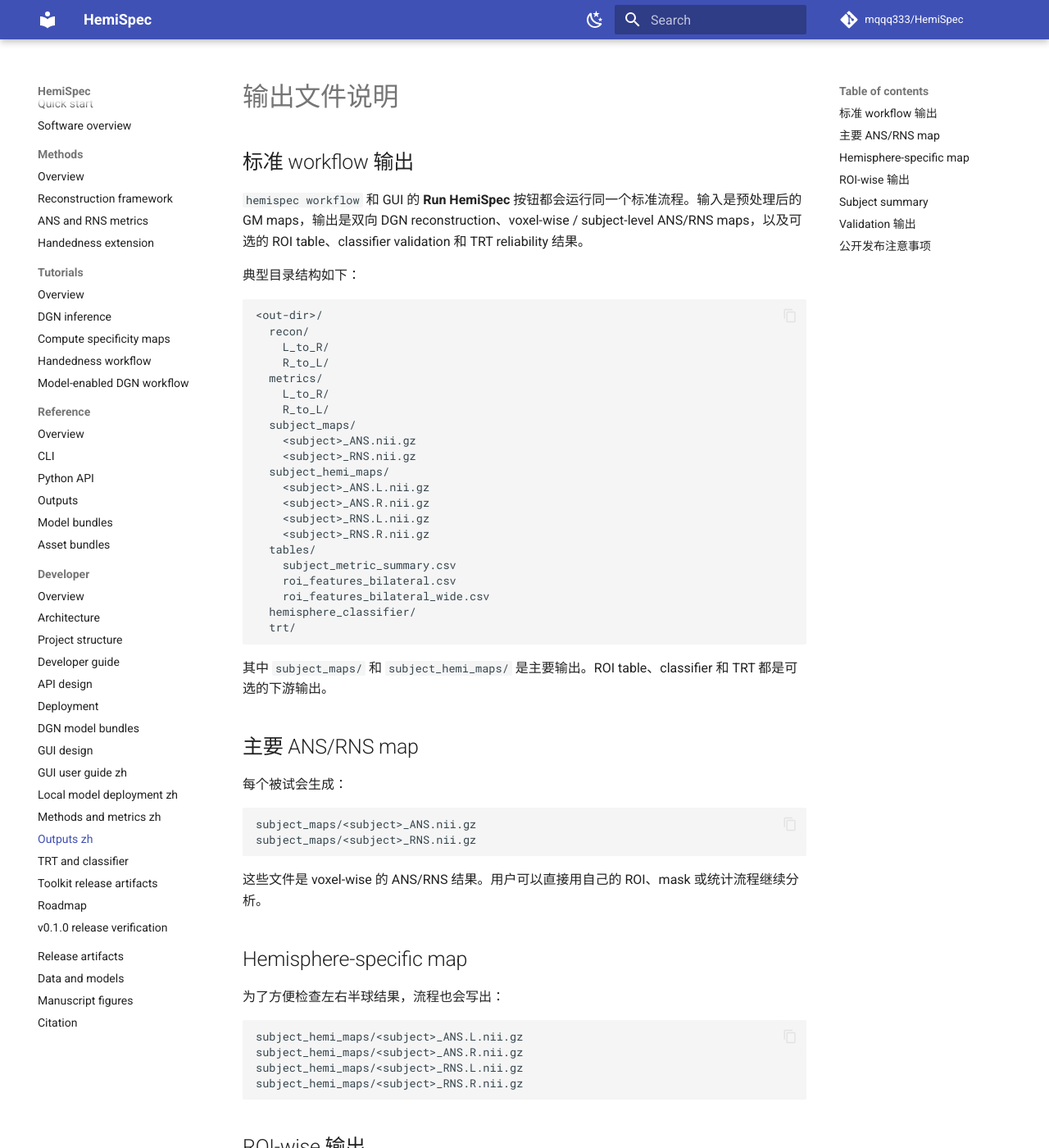
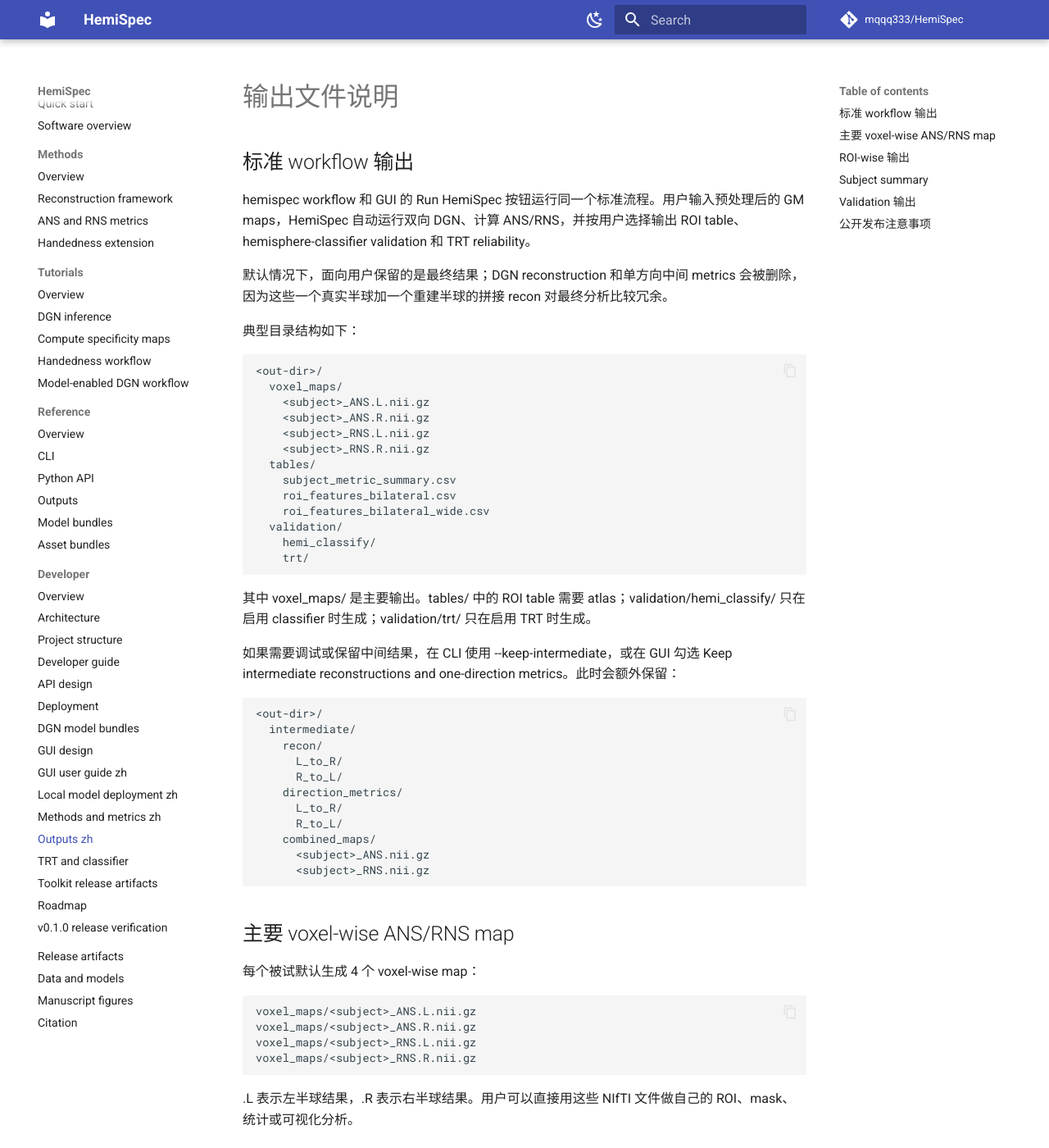
Before and after one commit to mqqq333/HemiSpec, an MkDocs documentation site: the page built from docs/developer/outputs-zh.md, in a window 1280 px wide and 1400 px high. Shown: the whole window at 82% size. Built offline with MkDocs 1.6.1 and Material for MkDocs 9.7.7, drawn with Linux system fonts in a browser that asks for light colours; comment, search, counter and statistics services are not loaded; some of the changed text lies outside the part shown.

Commit message:
Refine workflow output layout

````diff
--- a/docs/developer/outputs-zh.md
+++ b/docs/developer/outputs-zh.md
@@ -2,99 +2,90 @@
 
 ## 标准 workflow 输出
 
-`hemispec workflow` 和 GUI 的 **Run HemiSpec** 按钮都会运行同一个标准流程。输入是预处理后的 GM maps，输出是双向 DGN reconstruction、voxel-wise / subject-level ANS/RNS maps，以及可选的 ROI table、classifier validation 和 TRT reliability 结果。
+hemispec workflow 和 GUI 的 Run HemiSpec 按钮运行同一个标准流程。用户输入预处理后的 GM maps，HemiSpec 自动运行双向 DGN、计算 ANS/RNS，并按用户选择输出 ROI table、hemisphere-classifier validation 和 TRT reliability。
+
+默认情况下，面向用户保留的是最终结果；DGN reconstruction 和单方向中间 metrics 会被删除，因为这些一个真实半球加一个重建半球的拼接 recon 对最终分析比较冗余。
 
 典型目录结构如下：
 
-```text
-<out-dir>/
-  recon/
-    L_to_R/
-    R_to_L/
-  metrics/
-    L_to_R/
-    R_to_L/
-  subject_maps/
-    <subject>_ANS.nii.gz
-    <subject>_RNS.nii.gz
-  subject_hemi_maps/
-    <subject>_ANS.L.nii.gz
-    <subject>_ANS.R.nii.gz
-    <subject>_RNS.L.nii.gz
-    <subject>_RNS.R.nii.gz
-  tables/
-    subject_metric_summary.csv
-    roi_features_bilateral.csv
-    roi_features_bilateral_wide.csv
-  hemisphere_classifier/
-  trt/
-```
+    <out-dir>/
+      voxel_maps/
+        <subject>_ANS.L.nii.gz
+        <subject>_ANS.R.nii.gz
+        <subject>_RNS.L.nii.gz
+        <subject>_RNS.R.nii.gz
+      tables/
+        subject_metric_summary.csv
+        roi_features_bilateral.csv
+        roi_features_bilateral_wide.csv
+      validation/
+        hemi_classify/
+        trt/
 
-其中 `subject_maps/` 和 `subject_hemi_maps/` 是主要输出。ROI table、classifier 和 TRT 都是可选的下游输出。
+其中 voxel_maps/ 是主要输出。tables/ 中的 ROI table 需要 atlas；validation/hemi_classify/ 只在启用 classifier 时生成；validation/trt/ 只在启用 TRT 时生成。
 
-## 主要 ANS/RNS map
+如果需要调试或保留中间结果，在 CLI 使用 --keep-intermediate，或在 GUI 勾选 Keep intermediate reconstructions and one-direction metrics。此时会额外保留：
 
-每个被试会生成：
+    <out-dir>/
+      intermediate/
+        recon/
+          L_to_R/
+          R_to_L/
+        direction_metrics/
+          L_to_R/
+          R_to_L/
+        combined_maps/
+          <subject>_ANS.nii.gz
+          <subject>_RNS.nii.gz
 
-```text
-subject_maps/<subject>_ANS.nii.gz
-subject_maps/<subject>_RNS.nii.gz
-```
+## 主要 voxel-wise ANS/RNS map
 
-这些文件是 voxel-wise 的 ANS/RNS 结果。用户可以直接用自己的 ROI、mask 或统计流程继续分析。
+每个被试默认生成 4 个 voxel-wise map：
 
-## Hemisphere-specific map
+    voxel_maps/<subject>_ANS.L.nii.gz
+    voxel_maps/<subject>_ANS.R.nii.gz
+    voxel_maps/<subject>_RNS.L.nii.gz
+    voxel_maps/<subject>_RNS.R.nii.gz
 
-为了方便检查左右半球结果，流程也会写出：
-
-```text
-subject_hemi_maps/<subject>_ANS.L.nii.gz
-subject_hemi_maps/<subject>_ANS.R.nii.gz
-subject_hemi_maps/<subject>_RNS.L.nii.gz
-subject_hemi_maps/<subject>_RNS.R.nii.gz
-```
+.L 表示左半球结果，.R 表示右半球结果。用户可以直接用这些 NIfTI 文件做自己的 ROI、mask、统计或可视化分析。
 
 ## ROI-wise 输出
 
 当 ROI table 启用且 atlas 可用时，会生成两个表：
 
-```text
-tables/roi_features_bilateral.csv
-tables/roi_features_bilateral_wide.csv
-```
+    tables/roi_features_bilateral.csv
+    tables/roi_features_bilateral_wide.csv
 
-`roi_features_bilateral.csv` 是长表，适合 classifier adapter 使用。关键字段包括：
+roi_features_bilateral.csv 是长表，适合 classifier adapter 使用。关键字段包括：
 
-```text
-subject
-kind
-roi_label
-hemi
-roi_index
-metric_hemi
-feature_name
-value
-```
+    subject
+    kind
+    map_hemi
+    roi_label
+    hemi
+    output_hemi
+    roi_index
+    metric_hemi
+    feature_name
+    value
 
-`roi_features_bilateral_wide.csv` 是宽表，每个被试一行，列名显式区分指标和半球，例如：
+roi_features_bilateral_wide.csv 是宽表，每个被试一行，列名显式区分指标和半球，例如：
 
-```text
-ANS.L_roi_1
-ANS.R_roi_1
-RNS.L_roi_1
-RNS.R_roi_1
-```
+    ANS.L_roi_1
+    ANS.R_roi_1
+    RNS.L_roi_1
+    RNS.R_roi_1
 
 ## Subject summary
 
-`tables/subject_metric_summary.csv` 记录每个被试的左右半球和全脑均值，用于快速质量检查。
+tables/subject_metric_summary.csv 记录每个被试的左右半球均值，并保留 ANS/RNS 的 whole-brain finite-voxel 均值，便于快速质量检查。
 
 ## Validation 输出
 
-如果启用 hemisphere-classifier validation，会在 `hemisphere_classifier/` 下输出预测表和 summary。
+如果启用 hemisphere-classifier validation，会在 validation/hemi_classify/ 输出预测表和 summary。
 
-如果启用 TRT reliability，会在 `trt/` 下输出 reliability summary 和可选图表。
+如果启用 TRT reliability，会在 validation/trt/ 输出 reliability summary 和可选图表。
 
 ## 公开发布注意事项
 
-不要把真实被试 NIfTI、模型权重、classifier bundle、atlas payload 或未公开结果表提交到 git。公开仓库只保留代码、文档、测试、合成示例和 manifest；真实资产应通过独立 release bundle 分发。
+公开仓库可以包含已批准发布的模型权重、代码、文档、测试、合成示例和 manifest。不要把真实被试 NIfTI、未公开结果表或未清理的本地绝对路径提交到 git。
````
Also changed, not shown: docs/developer/api-design.md (+16 -13 lines), docs/developer/gui-user-guide-zh.md (+22 -30 lines), docs/developer/trt-and-classifier-tasks.md (+2 -2 lines), docs/quickstart.md (+14 -8 lines), docs/reference/outputs.md (+33 -15 lines), 5 other files.
